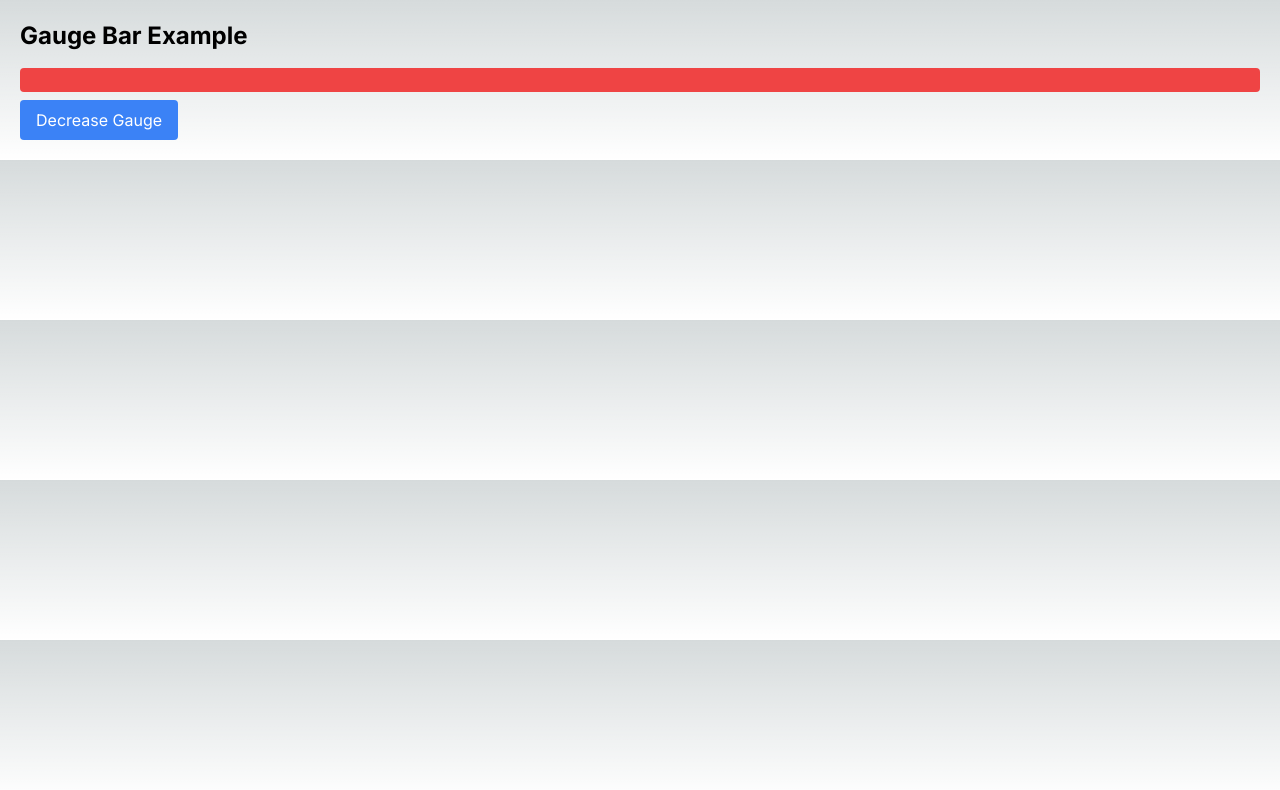
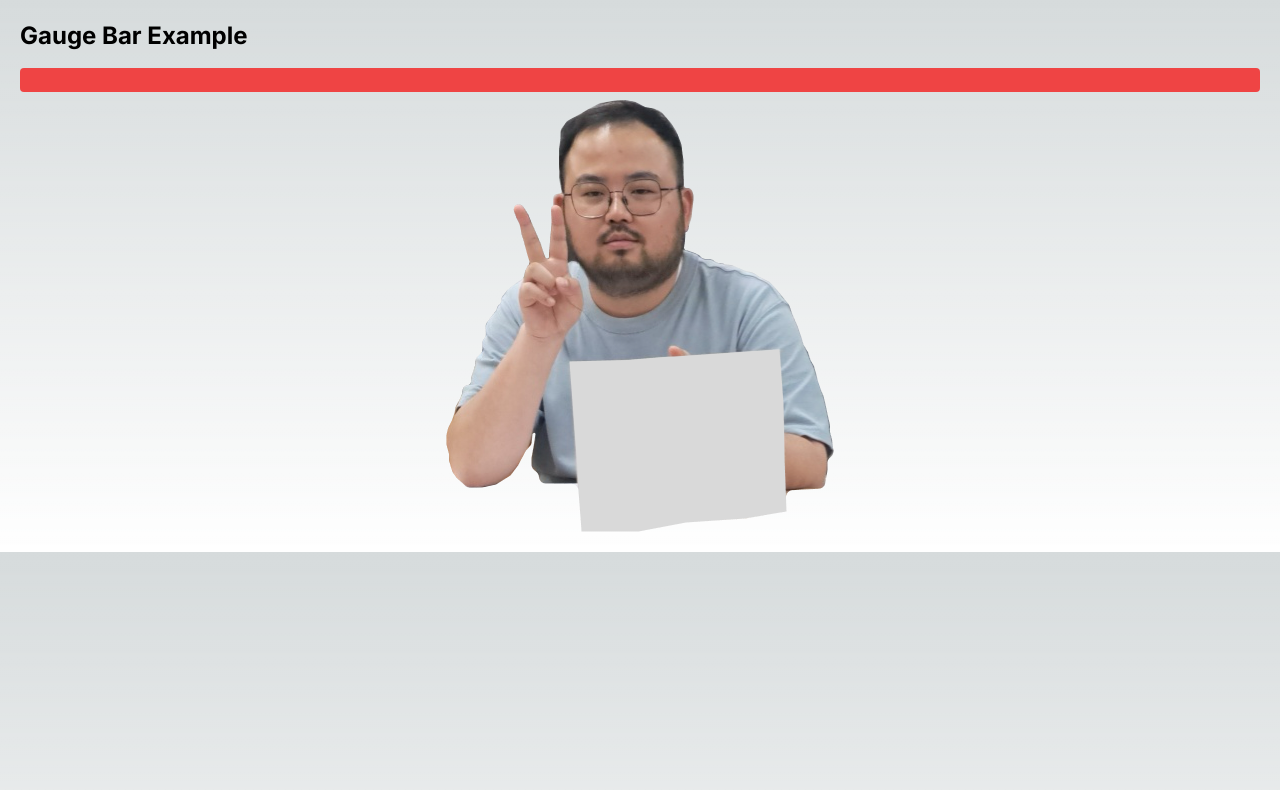
Before and after one commit to Nicknul/Amplify-2, a Next.js app in the folder front/: page / in a window 1280 px wide. Shown: the top 790 px of the page. Built offline with nearby package versions, Linux system fonts and the light colour scheme.

Commit message:
:adhesive_bandage: 정호연 : button > img 변경

```diff
--- a/front/src/components/GaugeBar.tsx
+++ b/front/src/components/GaugeBar.tsx
@@ -1,6 +1,8 @@
 import React from 'react';
 import { useGauge } from '../hooks/useGauge';
 import Modal from './Modal';
+import Image from 'next/image';
+import kongImage from '../public/kong.png'; // 이미지 파일을 import
 
 type GaugeBarProps = {
   initialValue: number;
@@ -21,9 +23,14 @@ const GaugeBar: React.FC<GaugeBarProps> = ({ initialValue }) => {
           style={{ width: `${gauge}%` }}
         ></div>
       </div>
-      <button onClick={decreaseGauge} className="mt-2 px-4 py-2 bg-blue-500 text-white rounded hover:bg-blue-600">
-        Decrease Gauge
-      </button>
+      <div className="mt-2 flex justify-center">
+        <Image
+          src={kongImage}
+          alt="Kong"
+          onClick={decreaseGauge}
+          className="cursor-pointer transform hover:animate-shake" // 크기와 떨림 애니메이션 추가
+        />
+      </div>
 
       {isSuccess && <Modal message="The gauge is fully depleted." onClose={handleCloseModal} />}
     </div>
```
